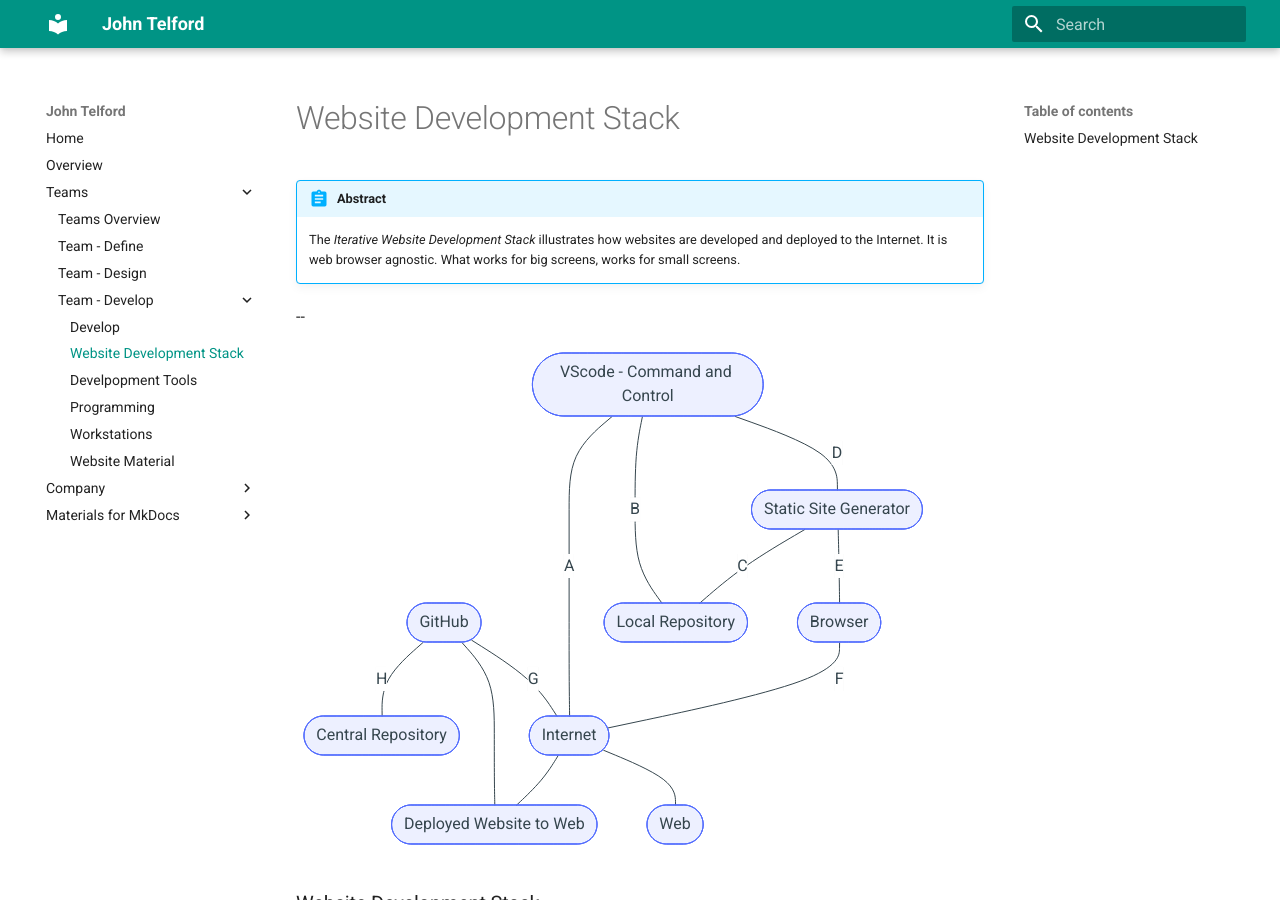
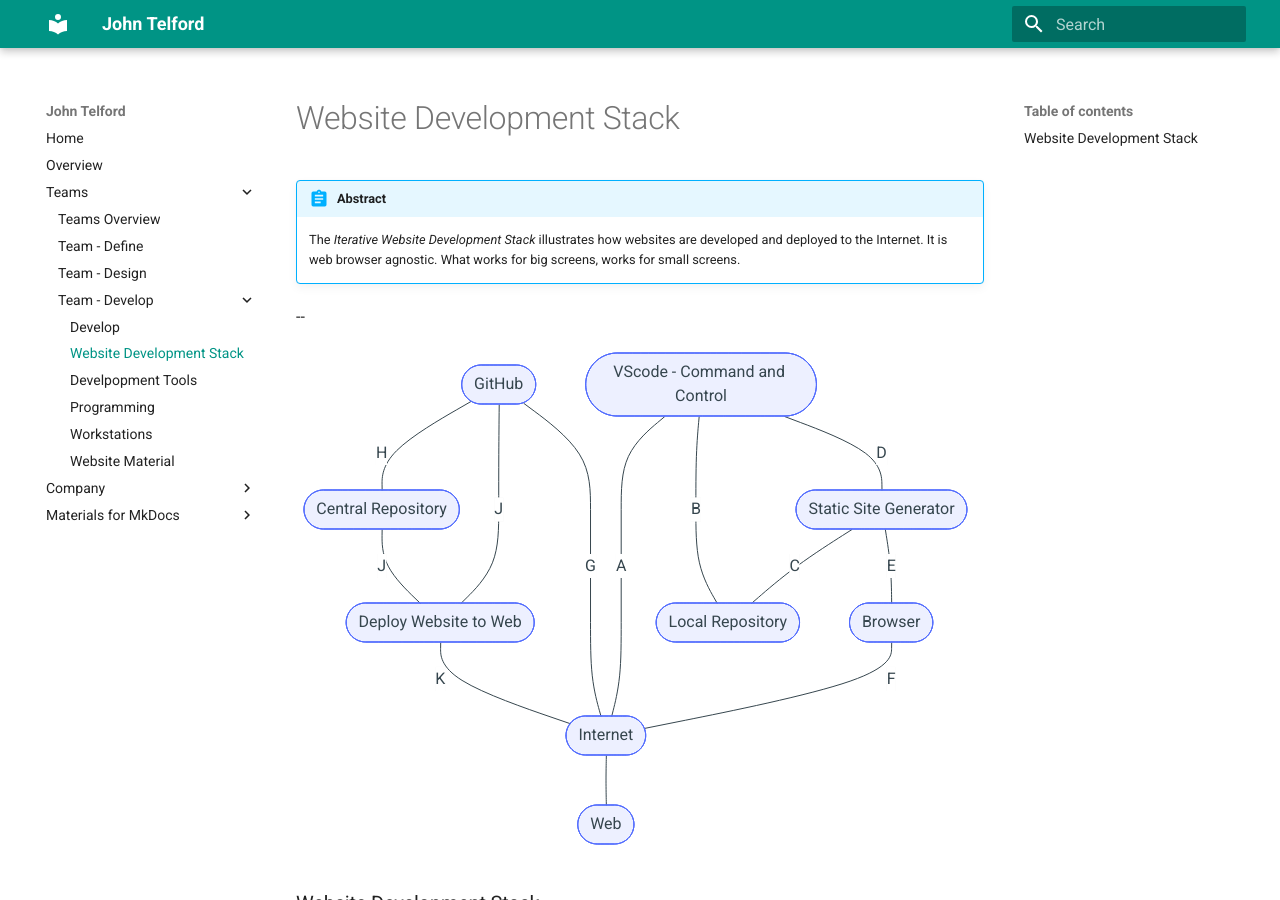
Before and after one commit to JohnTelford/mkdocs-2, an MkDocs documentation site: the page built from docs/website-development-stack.md, in a window 1280 px wide and 900 px high. Built offline with MkDocs 1.6.1 and Material for MkDocs 9.7.7, drawn with Linux system fonts in a browser that asks for light colours; the version menu is left out.

Commit message:
refacfor
Signed-off-by: John <john@johntelford.com>

```diff
--- a/docs/website-development-stack.md
+++ b/docs/website-development-stack.md
@@ -26,7 +29,7 @@
 
 	github ---| H | crepo([Central Repository])
 
-	github --- cdn
+	github ---| J | cdn
 
 	github ---| G | net
 
```
Also changed, not shown: other parts of docs/website-development-stack.md (+4 -1 lines).
